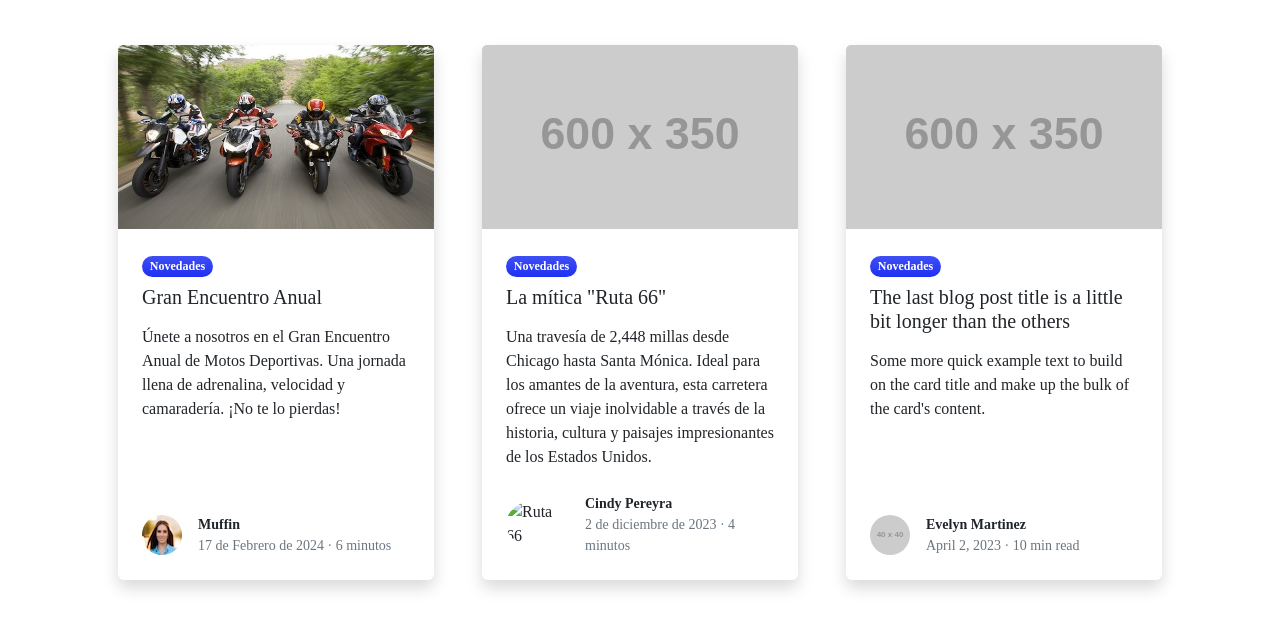
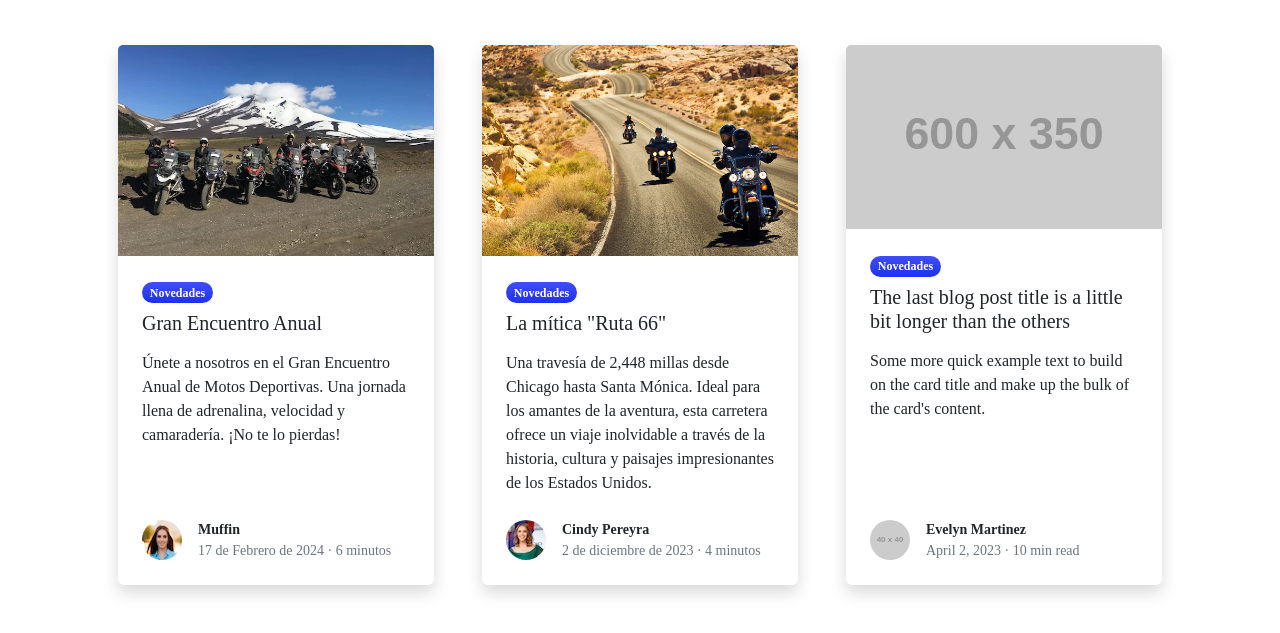
Before and after one commit to cindypereyra/obligatorio, a website: page src/pug/index.pug in a window 1280 px wide. Shown: the part 591-1224 px from the top of the page. Drawn offline with nearby package versions, Linux system fonts and the light colour scheme; files that its build step writes are made by us from their sources; placeholder pictures from the web are drawn by us; files whose address does not match are found by name.

Commit message:
modificacion en card y en modelos de motos

```diff
--- a/src/pug/index.pug
+++ b/src/pug/index.pug
@@ -46,7 +46,7 @@ html(lang='en')
                     .row.gx-5
                         .col-lg-4.mb-5
                             article.card.h-100.shadow.border-0
-                                img.card-img-top(src='assets/img/encuentro_motos.jpeg', alt='Encuentro de motos deportivas')
+                                img.card-img-top(src='assets/img/ruta_siete_lagos.webp', alt='Encuentro de motos deportivas')
                                 .card-body.p-4
                                     .badge.bg-primary.bg-gradient.rounded-pill.mb-2 Novedades
                                     a.text-decoration-none.link-dark.stretched-link(href='blog-post-1.html')
@@ -62,7 +62,7 @@ html(lang='en')
                                                 .text-muted 17 de Febrero de 2024 &middot; 6 minutos
                         .col-lg-4.mb-5
                             article.card.h-100.shadow.border-0
-                                img.card-img-top(src='https://dummyimage.com/600x350/adb5bd/495057', alt='...')
+                                img.card-img-top(src='../assets/img/card_ruta66_rider.webp', alt='...')
                                 .card-body.p-4
                                     .badge.bg-primary.bg-gradient.rounded-pill.mb-2 Novedades
                                     a.text-decoration-none.link-dark.stretched-link(href='blog-post-2.html')
@@ -72,7 +72,7 @@ html(lang='en')
                                 .card-footer.p-4.pt-0.bg-transparent.border-top-0
                                     .d-flex.align-items-end.justify-content-between
                                         .d-flex.align-items-center
-                                            img.rounded-circle.me-3(src='../assets/img/card_ruta66_rider.webp', alt='Ruta 66')
+                                            img.rounded-circle.me-3(src='../assets/img/reportera_2.webp', alt='Ruta 66')
                                             .small
                                                 .fw-bold Cindy Pereyra
                                                 .text-muted 2 de diciembre de 2023 &middot; 4 minutos
```
Also changed, not shown: src/pug/about.pug (+4 -3 lines), src/assets/img/Card_ruta66_rider.webp (renamed from src/assets/img/Card_ruta66_rider-copia.webp), src/assets/img/reportera_2.webp (added), src/assets/img/ruta_siete_lagos.webp (added).
